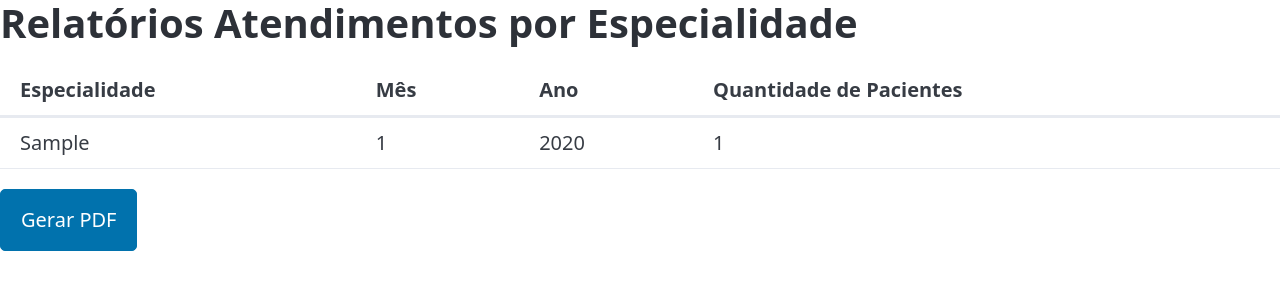
After one commit to PedroSawczuk/ClinicaADS, a Django app: page /relatorios/atendimento_por_especialidade in a window 1280 px wide. The commit adds this page. Shown: the top 300 px of the page. Run offline with Django 5.2, Linux system fonts and the light colour scheme; tables that the repository leaves empty hold one stand-in row (values such as "Sample post"); some libraries are stand-ins or nearby versions.

Commit message:
atendimento por especialidades

```diff
--- a/app/models.py
+++ b/app/models.py
@@ -17,7 +17,7 @@ class Ambulatorio(models.Model):
 
 
 class Atende(models.Model):
-    medico = models.ForeignKey('Medico', models.DO_NOTHING, db_column='medico', primary_key=True)  # The composite primary key (medico, convenio) found, that is not supported. The first column is selected.
+    medico = models.ForeignKey('Medico', models.DO_NOTHING, db_column='medico', primary_key=True)
     convenio = models.ForeignKey('Convenio', models.DO_NOTHING, db_column='convenio')
 
     class Meta:
--- /dev/null
+++ b/app/templates/relatorios/atendimento_por_especialidade.html
@@ -0,0 +1,42 @@
+<!DOCTYPE html>
+<html lang="pt-br">
+
+<head>
+    <meta charset="UTF-8">
+    <meta name="viewport" content="width=device-width, initial-scale=1.0">
+    <title>Relatórios Atendimentos por Especialidade</title>
+    <link rel="stylesheet" href="https://cdn.jsdelivr.net/npm/@picocss/pico@2/css/pico.min.css" />
+</head>
+
+<body>
+    <h1>Relatórios Atendimentos por Especialidade</h1>
+    <table>
+        <thead>
+            <tr>
+                <th>Especialidade</th>
+                <th>Mês</th>
+                <th>Ano</th>
+                <th>Quantidade de Pacientes</th>
+            </tr>
+        </thead>
+        <tbody>
+            {% for item in atendimento_por_especialidade %}
+                {% for atendimento in item.atendimentos %}
+                    <tr>
+                        <td>{{ item.especialidade }}</td>
+                        <td>{{ atendimento.month }}</td>
+                        <td>{{ atendimento.year }}</td>
+                        <td>{{ atendimento.total }}</td>
+                    </tr>
+                {% endfor %}
+            {% endfor %}
+        </tbody>
+    </table>
+    <table>
+        <p>
+            <a href="{% url 'pdf_atendimento_por_especialidade' %}" role="button">Gerar PDF</a>
+        </p>
+    </table>
+</body>
+
+</html>
--- a/app/urls.py
+++ b/app/urls.py
@@ -16,8 +16,12 @@ urlpatterns = [
 
     path("relatorios/consultas_por_especialidades", ConsultaEspecialidadeListView.as_view(),
         name="relat_consultas_por_especialidades"),
-
-    path("relatorios/pdf/pdfconsultas_por_especialidades", RelatPdfEspecialidadeConsultas.as_view(),
+        path("relatorios/pdf/pdfconsultas_por_especialidades", RelatPdfEspecialidadeConsultas.as_view(),
         name="pdf_consultas_por_especialidades"),
 
+    path("relatorios/atendimento_por_especialidade", AtendimentoEspecialidadeListView.as_view(),
+        name="relat_atendimento_por_especialidade"),
+        path("relatorios/pdf/pdfatendimento_por_especialidade", RelatPdfAtendimentoEspecialidadeListView.as_view(),
+        name="pdf_atendimento_por_especialidade"),
+
 ]
--- a/app/views.py
+++ b/app/views.py
@@ -1,6 +1,3 @@
-from io import BytesIO
-import os
-from django.shortcuts import render
 from django.views.generic import *
 from app.models import *
 from io import BytesIO
@@ -9,9 +6,9 @@ from django.template.loader import get_template
 from django.views import View
 from xhtml2pdf import pisa
 from django.db.models import Count
-from datetime import datetime
-from django.db.models.functions import ExtractMonth
+from django.db.models.functions import *
 from django.db.models import Count, F
+from django.template.loader import render_to_string
 
 class HomeView(TemplateView):
     template_name = 'index.html'
@@ -46,9 +43,7 @@ class PacientesConvenioListView(ListView):
     context_object_name = 'convenios'
 
     def get_queryset(self):
-        # Recuperar todos os convênios
         convenios = Convenio.objects.all()
-        # Iterar sobre os convênios e anotar os pacientes associados a cada um
         for convenio in convenios:
             pacientes = Paciente.objects.filter(possui__convenio=convenio)
             convenio.pacientes = pacientes
@@ -67,7 +62,7 @@ class RelatPdfPacientesConvenio(View):
             'pacientes': pacientes,
         }
 
-        template = get_template("relatorios/pdf/pdfpacientes_por_convenio.html")  # Ajustado o caminho do template
+        template = get_template("relatorios/pdf/pdfpacientes_por_convenio.html")
         html = template.render(data)
         response = HttpResponse(content_type='application/pdf')
 
@@ -99,7 +94,7 @@ class RelatPdfEspecialidadeConsultas(View):
             'consultas_por_especialidade': consultas_por_especialidade,
         }
 
-        template = get_template("relatorios/pdf/pdfconsultas_por_especialidades.html")  # Ajustado o caminho do template
+        template = get_template("relatorios/pdf/pdfconsultas_por_especialidades.html")
         html = template.render(data)
 
         response = HttpResponse(content_type='application/pdf')
@@ -114,3 +109,37 @@ class RelatPdfEspecialidadeConsultas(View):
             print(e)
 
         return HttpResponse('Ocorreu um erro ao gerar o PDF.', content_type='text/plain')
+
+class AtendimentoEspecialidadeListView(ListView):
+    template_name = 'relatorios/atendimento_por_especialidade.html'
+    context_object_name = 'atendimento_por_especialidade'
+
+    def get_queryset(self):
+        especialidades = Medico.objects.values_list('especialidade', flat=True).distinct()
+
+        atendimentos_por_especialidade = []
+        for especialidade in especialidades:
+            atendimentos = Consulta.objects.filter(medico__especialidade=especialidade).annotate(month=ExtractMonth('data'),
+                                                      year=ExtractYear('data'))\
+                                            .values('month', 'year')\
+                                            .annotate(total=Count('id'))
+            atendimentos_por_especialidade.append({'especialidade': especialidade, 'atendimentos': atendimentos})
+
+        return atendimentos_por_especialidade
+
+class RelatPdfAtendimentoEspecialidadeListView(View):
+
+    def get(self, request):
+        atendimento_por_especialidade = AtendimentoEspecialidadeListView().get_queryset()
+
+        html_string = render_to_string('relatorios/pdf/pdfatendimento_por_especialidade.html', {'atendimento_por_especialidade': atendimento_por_especialidade})
+
+        result = BytesIO()
+
+        pdf = pisa.pisaDocument(BytesIO(html_string.encode("UTF-8")), result)
+
+        if not pdf.err:
+            response = HttpResponse(result.getvalue(), content_type='application/pdf')
+            return response
+
+        return HttpResponse('Erro ao gerar PDF: %s' % pdf.err)
```
Also changed, not shown: app/templates/index.html (+6 -1 lines), app/templates/relatorios/pdf/pdfatendimento_por_especialidade.html (added, +37 -0 lines).
